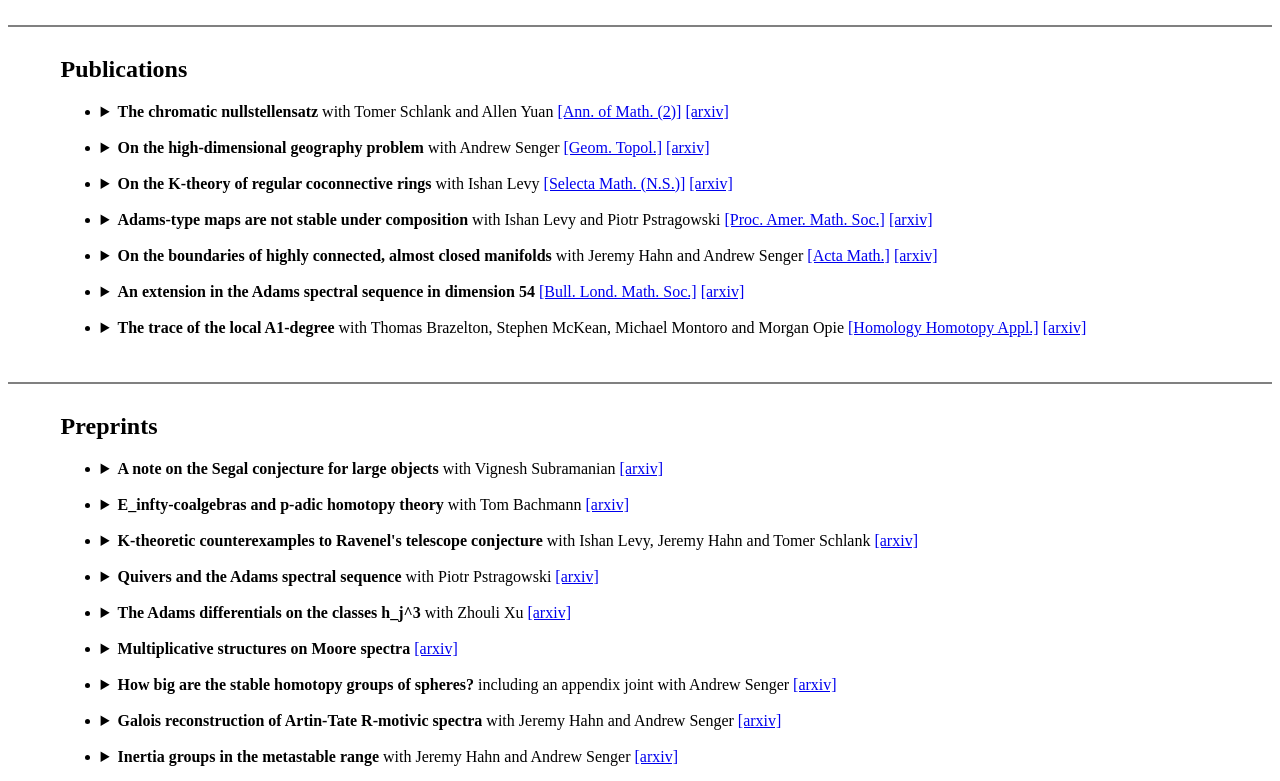
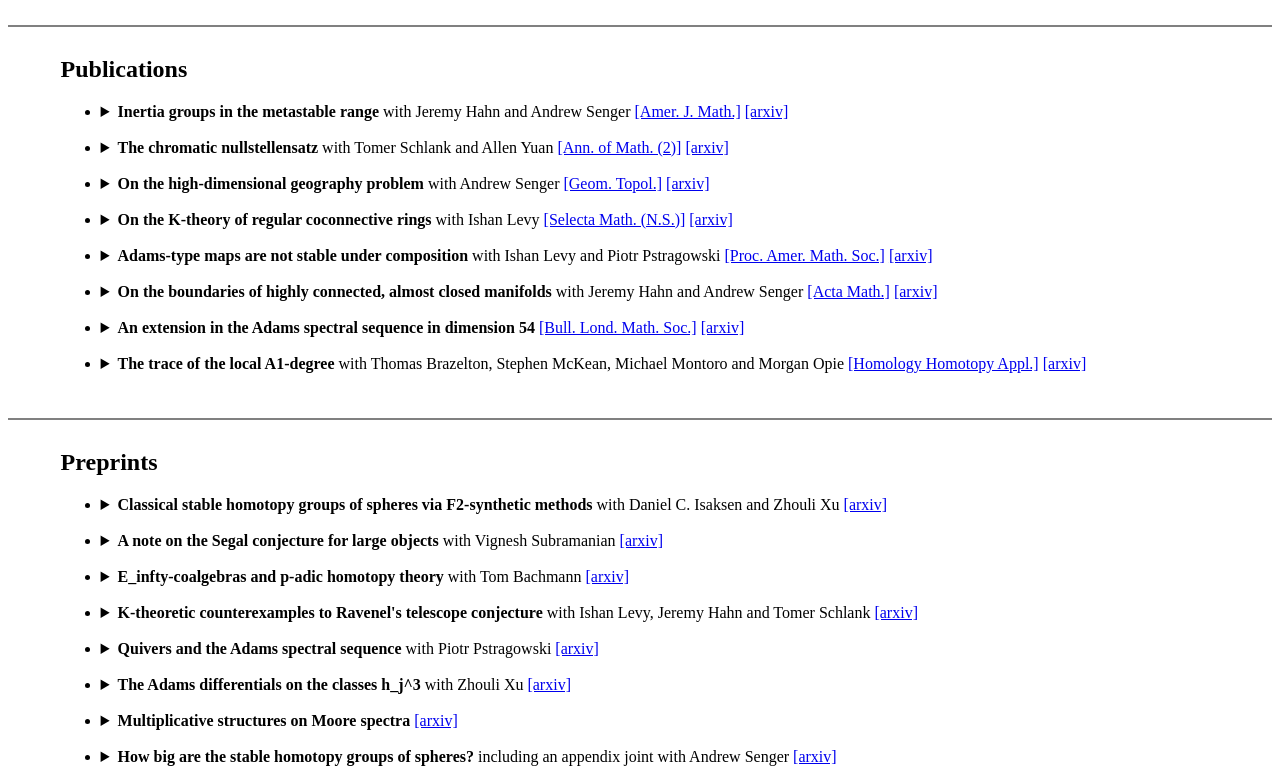
Before and after one commit to burklund/burklund.github.io, a plain HTML site: page index.html in a window 1280 px wide. Shown: the part 438-1219 px from the top of the page. Drawn offline with Linux system fonts and the light colour scheme.

Commit message:
updated cv

```diff
--- a/index.html
+++ b/index.html
@@ -37,6 +37,20 @@
 <td width="95%" valign="top" align="left">
 <h2>Publications</h2>
 <ul>
+  <li>
+    <details>
+      <summary>
+	<b>Inertia groups in the metastable range</b>
+	with Jeremy Hahn and Andrew Senger
+	<a href="https://www.press.jhu.edu/journals/american-journal-mathematics#2024%20Papers">[Amer. J. Math.]</a>
+	<a href="https://arxiv.org/abs/2010.09869"> [arxiv]</a>
+      </summary>
+      We prove that the inertia groups of all sufficiently-connected, high-dimensional (2n)-manifolds are trivial. Specifically, for m&#8811;0 and k&gt;5/12, suppose M is a (km)-connected, smooth, closed, oriented m-manifold and &Sigma; is an exotic m-sphere. We prove that, if M#&Sigma; is diffeomorphic to M, then &Sigma; bounds a parallelizable manifold. Our proof is an application of higher algebra in Pstragowski's category of synthetic spectra, and builds on previous work of the authors.
+      <br>
+    </details>
+  </li>
+  <br>
+
   <li>
     <details>
       <summary>
@@ -153,6 +167,18 @@
 	  <li>
 	    <details>
 	      <summary>
+		<b>Classical stable homotopy groups of spheres via F2-synthetic methods</b>
+		with Daniel C. Isaksen and Zhouli Xu
+		<a href="https://arxiv.org/abs/2408.00987"> [arxiv]</a>
+	      </summary>
+	      We study the F2-synthetic Adams spectral sequence. We obtain new computational information about C-motivic and classical stable homotopy groups.
+	      <br>
+	    </details>
+	  </li>
+	  <br>
+	  <li>
+	    <details>
+	      <summary>
 		<b>A note on the Segal conjecture for large objects</b>
 		with Vignesh Subramanian
 		<a href="https://arxiv.org/abs/2403.06724"> [arxiv]</a>
@@ -249,19 +275,6 @@
 	  </li>
 	  <br>
 
-	  <li>
-	    <details>
-	      <summary>
-		<b>Inertia groups in the metastable range</b>
-		with Jeremy Hahn and Andrew Senger
-		<a href="https://arxiv.org/abs/2010.09869"> [arxiv]</a>
-	      </summary>
-	      We prove that the inertia groups of all sufficiently-connected, high-dimensional (2n)-manifolds are trivial. Specifically, for m&#8811;0 and k&gt;5/12, suppose M is a (km)-connected, smooth, closed, oriented m-manifold and &Sigma; is an exotic m-sphere. We prove that, if M#&Sigma; is diffeomorphic to M, then &Sigma; bounds a parallelizable manifold. Our proof is an application of higher algebra in Pstragowski's category of synthetic spectra, and builds on previous work of the authors.
-	      <br>
-	    </details>
-	  </li>
-	  <br>
-
 </ul></td>
 </tr>
 </tbody>
```
Also changed, not shown: 1 other file.
